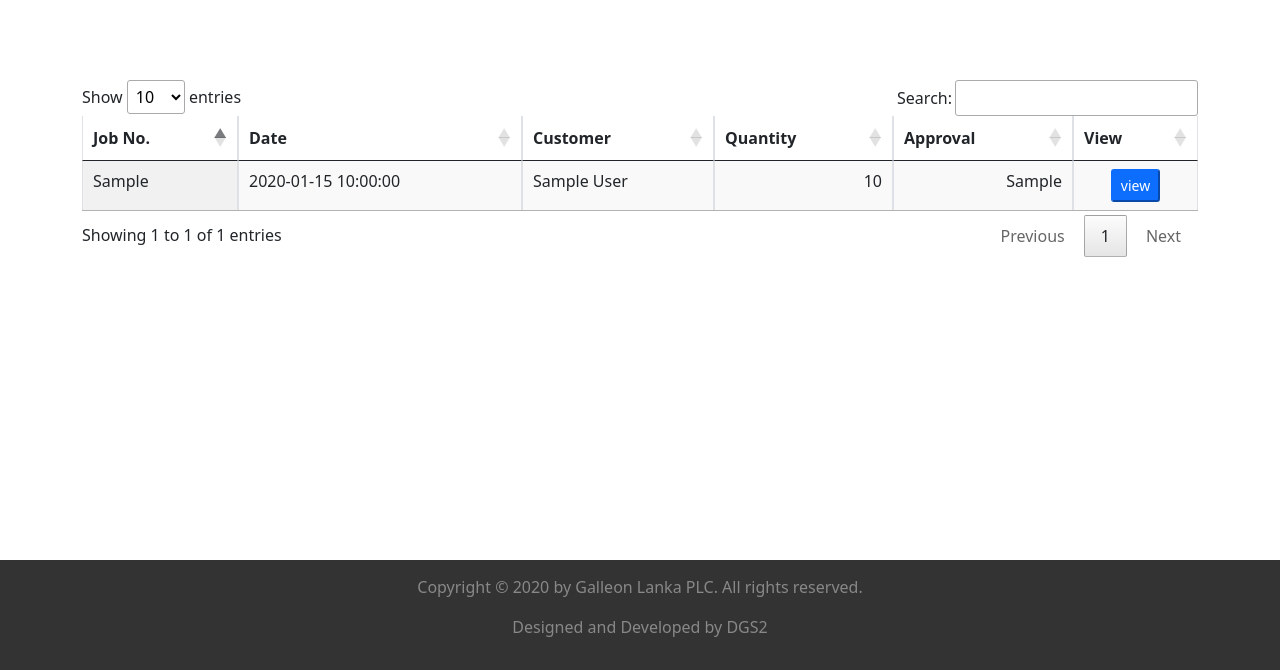
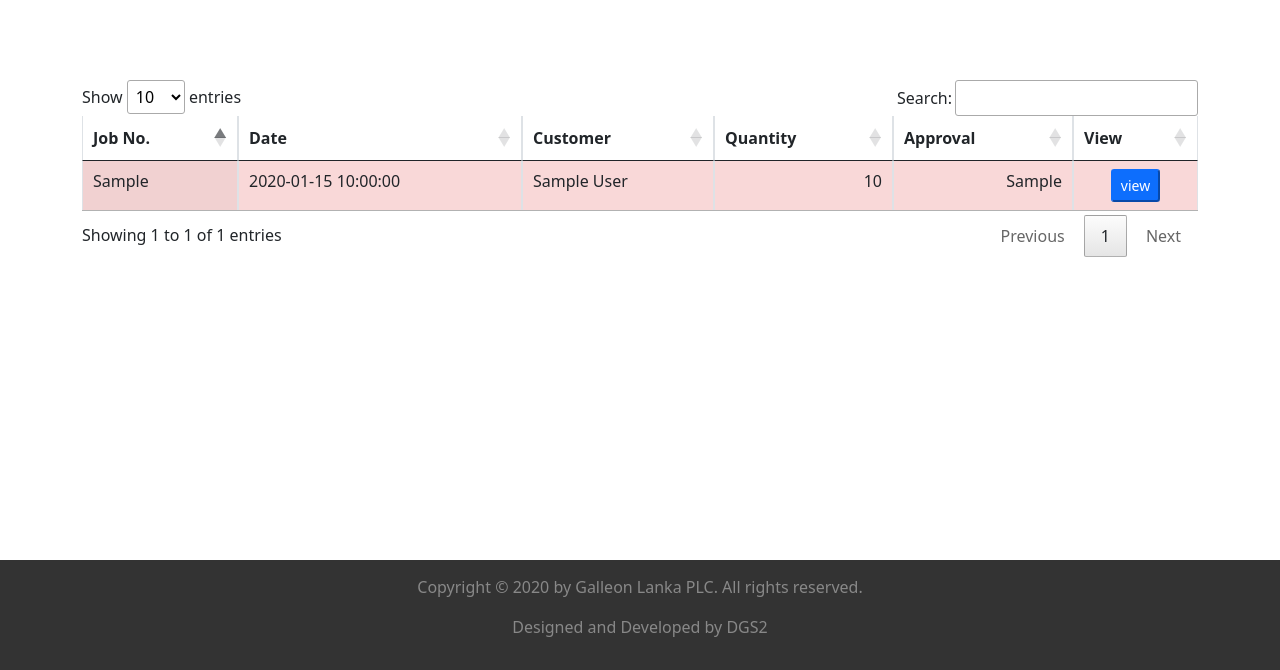
Before and after one commit to gimantha23/concrete_erp, a PHP site: page /accounts.php in a window 1280 px wide. Shown: the part 210-880 px from the top of the page. Run offline with PHP 8.4, Linux system fonts and the light colour scheme; the visitor is signed in with stand-in values (Sample User, id 1); tables that the repository leaves empty or names only in its code hold one stand-in row (values such as "Sample post"); some libraries are stand-ins or nearby versions.

Commit message:
added row colors to table

```diff
--- a/Pages/accounts.php
+++ b/Pages/accounts.php
@@ -88,8 +88,14 @@
 
         $get_customer_name = mysqli_query($con, "SELECT customer_name FROM customers WHERE id='".$result_order_records['customer_id']."'");
         $res_customer_name = mysqli_fetch_array($get_customer_name);
+
+        if($result_order_records['approved']=="yes"){
+            $row_color_style = "style='background-color:#dfd !important'";
+        }else{
+            $row_color_style = "style='background-color:#fdd !important'";
+        }
 ?>
-                <tr>
+                <tr <?php echo $row_color_style; ?>>
                     <td><?php echo $result_order_records['job_no']; ?></td>
                     <td><?php echo $result_order_records['date']; ?></td>
                     <td><?php echo $res_customer_name['customer_name']; ?></td>
```
